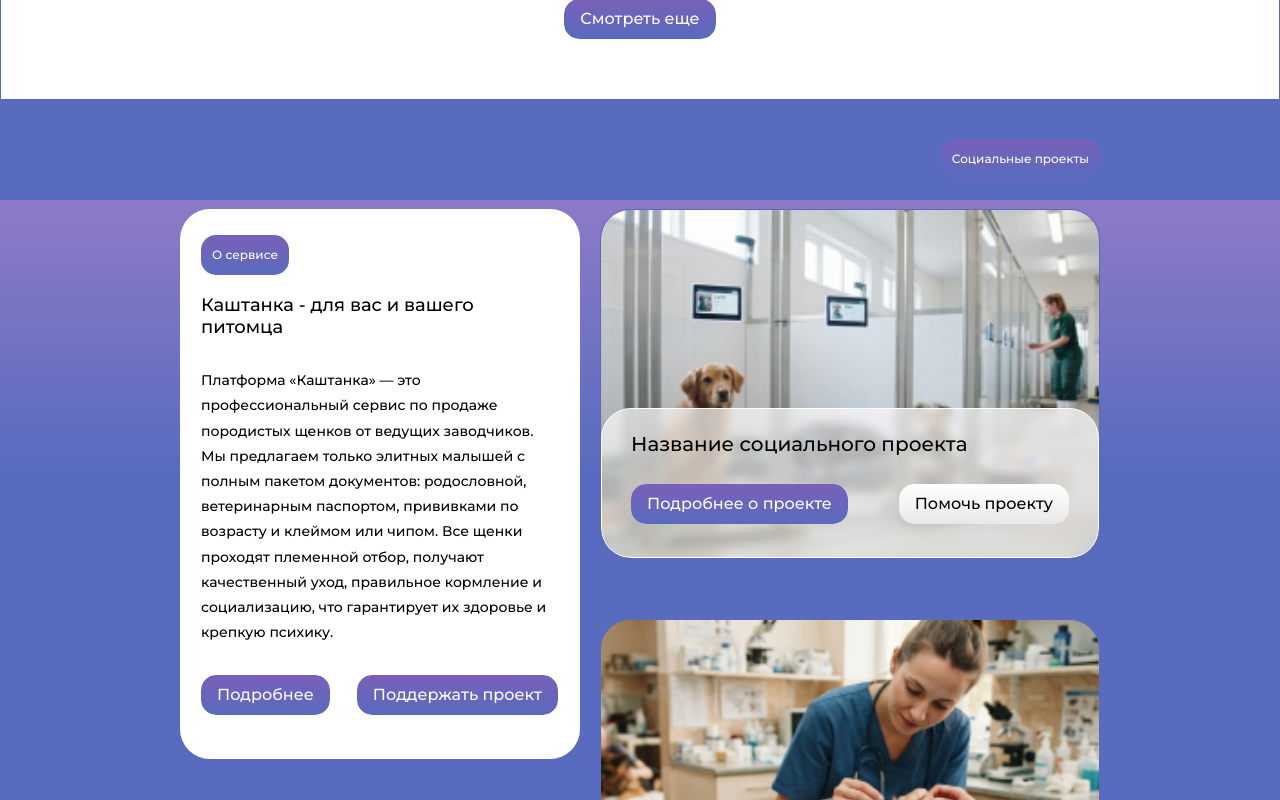
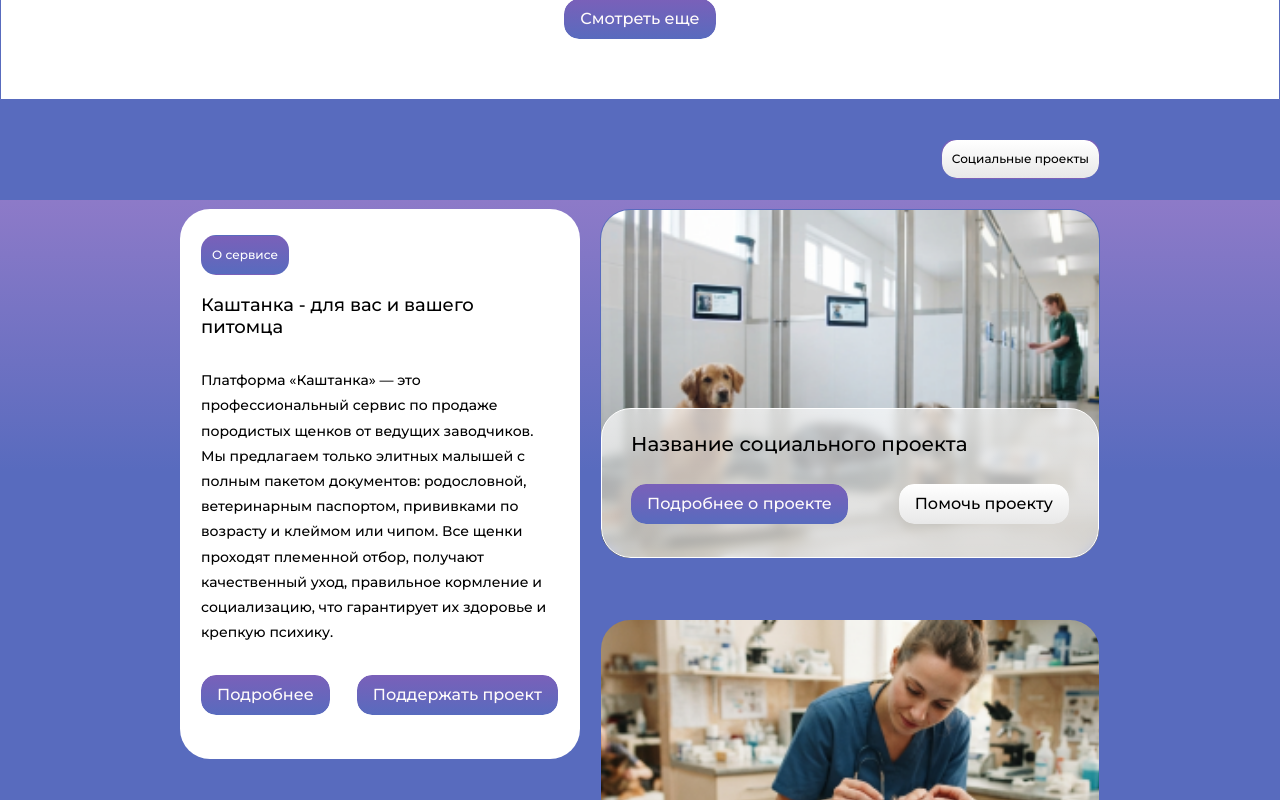
Before and after one commit to BlackFxTalon/kashtanka-test-task, a Next.js app: page / in a window 1280 px wide. Shown: the part 3000-3800 px from the top of the page. Built offline with nearby package versions, Linux system fonts and the light colour scheme.

Commit message:
fix: align social projects CTA

```diff
--- a/src/components/AboutService.module.css
+++ b/src/components/AboutService.module.css
@@ -28,8 +28,7 @@
   background: var(--color-white);
 }
 
-.tag,
-.projectsTag {
+.tag {
   display: inline-flex;
   align-items: center;
   justify-content: center;
@@ -39,6 +38,17 @@
   border: 1px solid transparent;
   border-radius: var(--radius-btn);
   color: var(--color-white);
+  font-size: 12px;
+  font-weight: 500;
+  line-height: 1;
+  background: var(--grad-btn);
+}
+
+.projectsTag {
+  width: max-content;
+  height: 40px;
+  padding: 10px;
+  border: 1px solid transparent;
   font-size: 12px;
   font-weight: 500;
   line-height: 1;
--- a/src/components/AboutService.tsx
+++ b/src/components/AboutService.tsx
@@ -111,7 +111,7 @@
         </div>
 
         <div className={styles.projects}>
-          <span className={styles.projectsTag}>Социальные проекты</span>
+          <a href="#" className={`btn btn--white ${styles.projectsTag}`}><span>Социальные проекты</span></a>
           <div className={styles.projectGrid}>
             {projects.map((project) => (
               <article className={styles.projectCard} key={project.id}>
```
